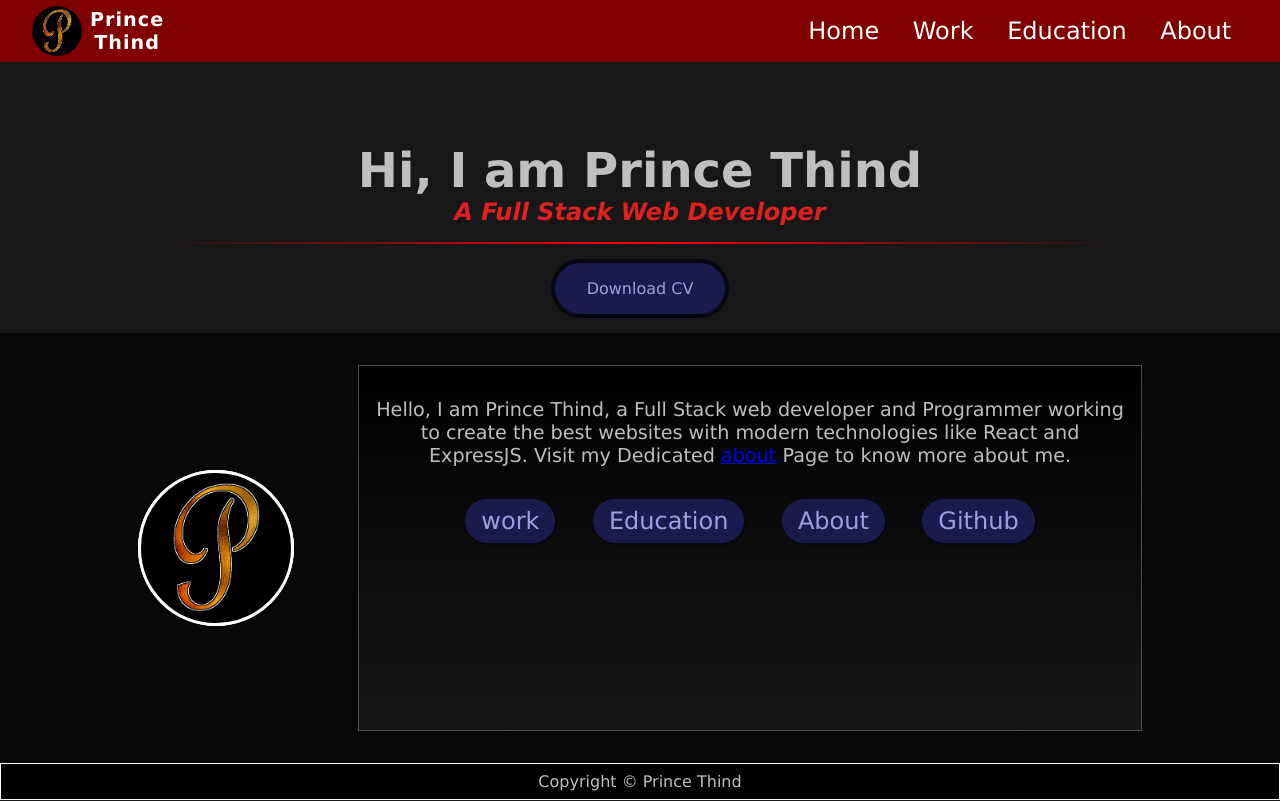
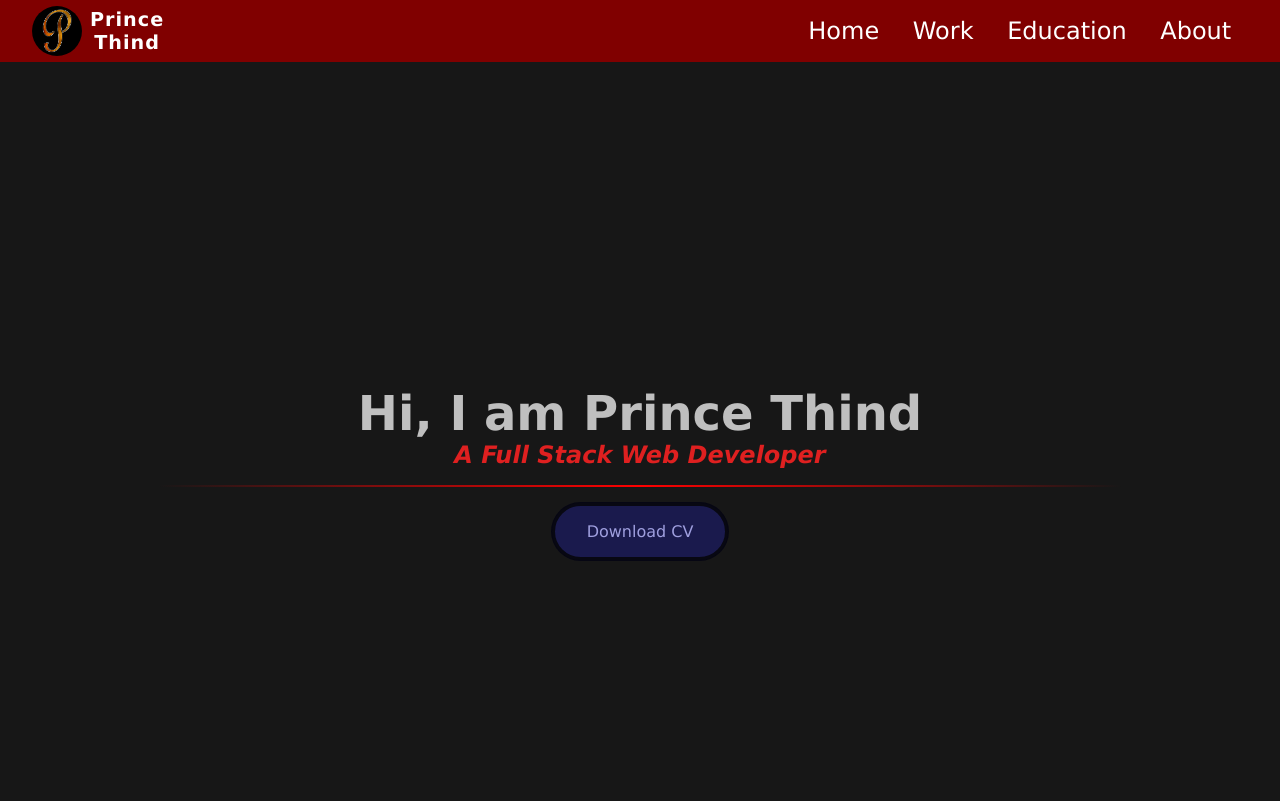
Before and after one commit to prince-thind/prince-thind.github.io, a Next.js app: page / in a window 1280 px wide. Shown: the top 801 px of the page. Built offline with nearby package versions, Linux system fonts and the light colour scheme.

Commit message:
make header fixed

```diff
--- a/styles/Header.module.scss
+++ b/styles/Header.module.scss
@@ -3,11 +3,14 @@
 
 .navbar {
   background-color: variables.$red;
-  font-family: Verdana, Geneva, Tahoma, sans-serif;
+  font-family: Verdana, Geneva, Tahoma, sans-serfixedif;
   display: flex;
   justify-content: space-between;
   padding: 0 2rem;
   font-size: 1.5rem;
+  position: fixed;
+  width: 100%;
+  box-sizing: border-box;
 
   ul {
     display: flex;
--- a/styles/Home.module.scss
+++ b/styles/Home.module.scss
@@ -2,8 +2,13 @@
 @use "./mixins";
 
 .intro {
-  --screen: 10vh;
-  margin-top: var(--screen);
+  // --screen:50vh;
+  // margin: var(--screen) 0;
+  min-height: 100vh;
+  display: flex;
+  justify-content: center;
+  align-items: center;
+  flex-direction: column;
 
   h1 {
     font-size: 3rem;
@@ -14,7 +19,7 @@
     font-style: italic;
   }
   hr {
-    margin: auto;
+    // margin: auto;
     width: 75%;
     border: none;
     padding: 1px;
--- a/styles/globals.scss
+++ b/styles/globals.scss
@@ -21,6 +21,8 @@ main {
   flex: 1;
   display: flex;
   flex-direction: column;
+  margin-top: 5rem;
+  z-index: -1;
 }
 
 .main-footer{
```
Also changed, not shown: 1 other file (tests, documents, lock files or other folders).
